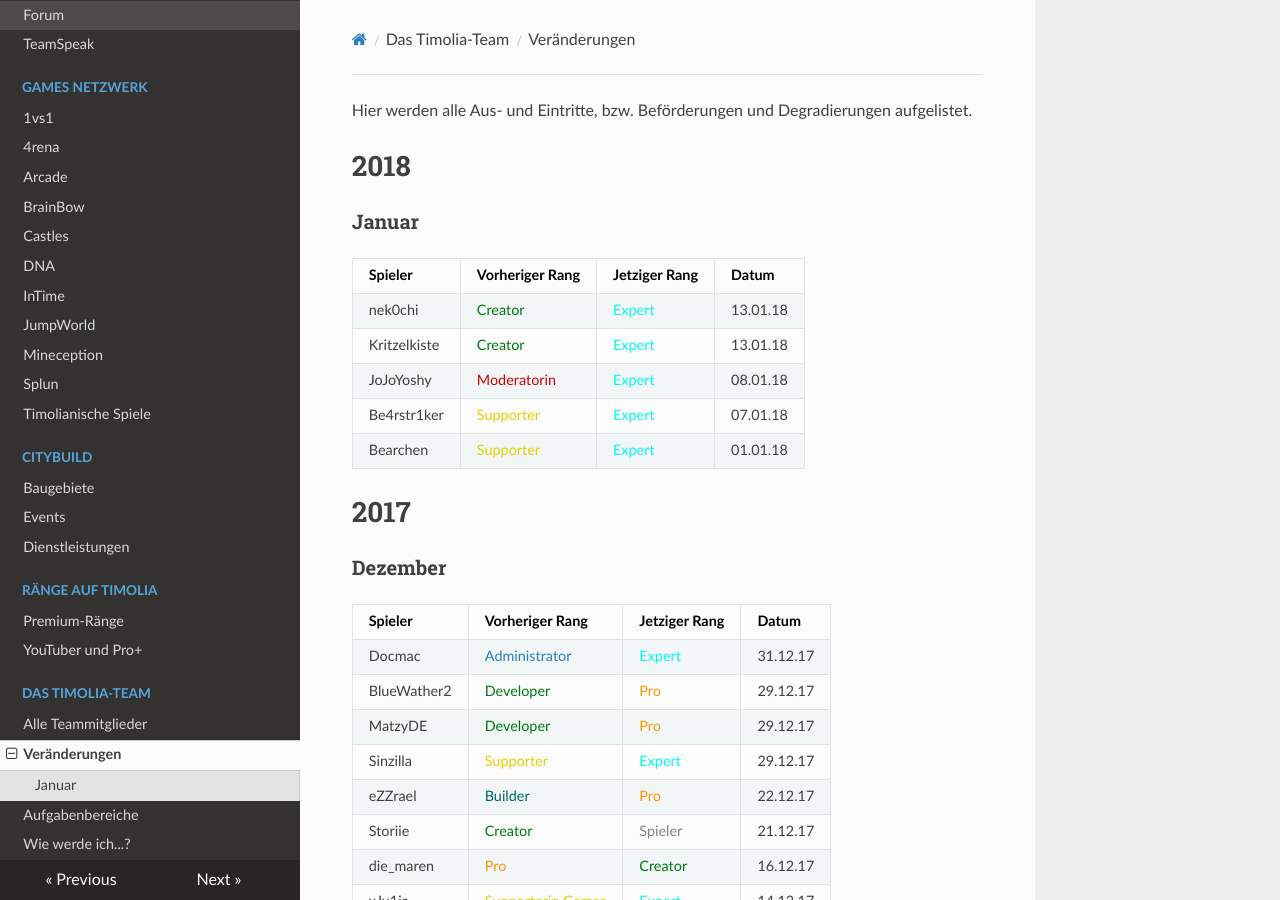
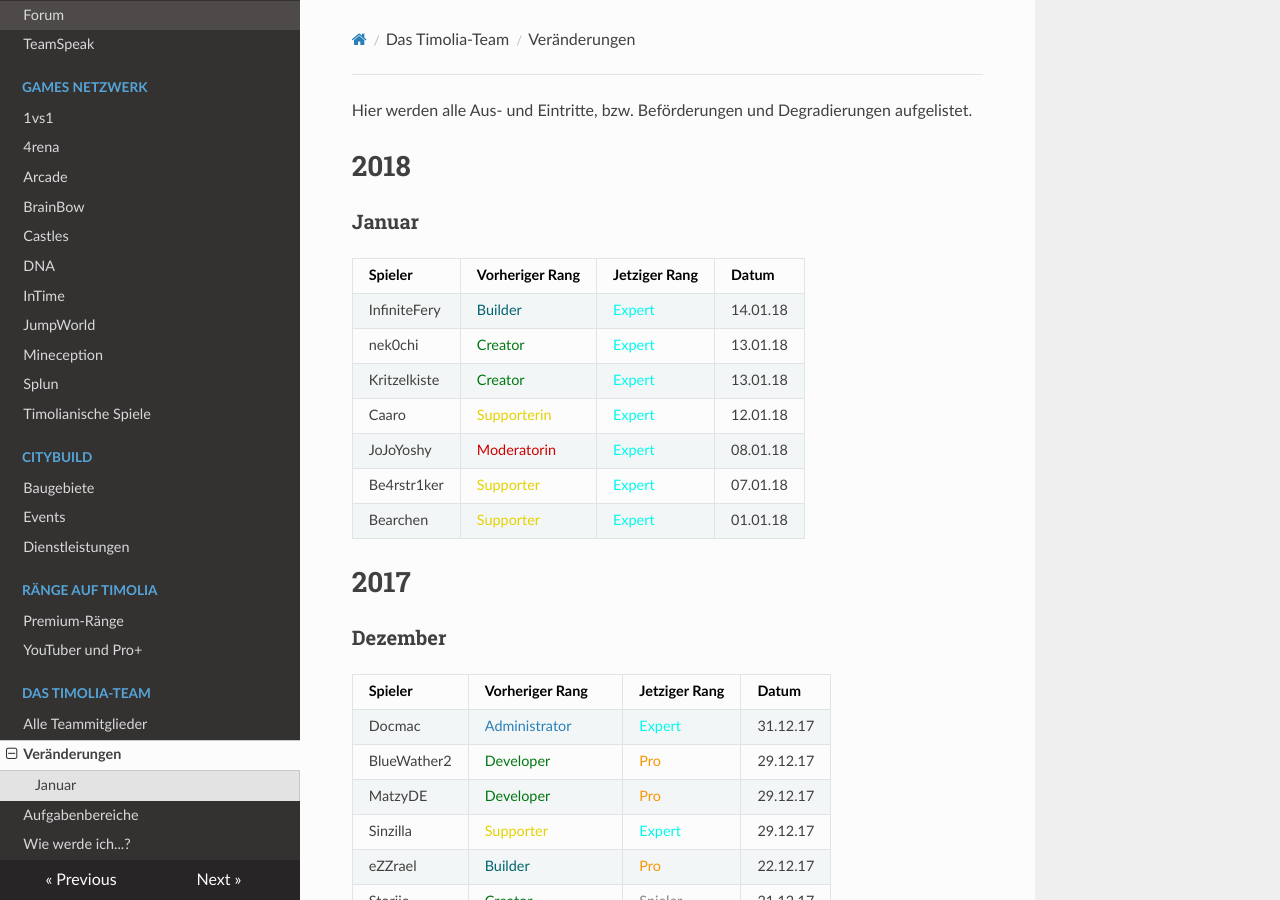
Before and after one commit to TimoliaDE/HowTo, an MkDocs documentation site: the page built from docs/team/changes.md, in a window 1280 px wide and 900 px high. Built offline with MkDocs 1.6.1, drawn with Linux system fonts in a browser that asks for light colours; nearby versions of some CDN libraries; old or Windows-style settings are respelled for this version of MkDocs.

Commit message:
Update changes.md

```diff
--- a/docs/team/changes.md
+++ b/docs/team/changes.md
@@ -5,8 +5,10 @@ Hier werden alle Aus- und Eintritte, bzw. Beförderungen und Degradierungen aufg
 ###<strong>Januar</strong>
 | Spieler | Vorheriger Rang | Jetziger Rang | Datum |
 | ------ | ------ | ------ | ------ |
+|InfiniteFery | <span style="color:#00646F">Builder</span> | <span style="color:#00F9EC">Expert</span> | 14.01.18 |
 |nek0chi | <span style="color:#007812">Creator</span> | <span style="color:#00F9EC">Expert</span> | 13.01.18 |
 |Kritzelkiste | <span style="color:#007812">Creator</span> | <span style="color:#00F9EC">Expert</span> | 13.01.18 |
+|Caaro | <span style="color:#E4D100">Supporterin</span> | <span style="color:#00F9EC">Expert</span> | 12.01.18 |
 |JoJoYoshy | <span style="color:#CF0101">Moderatorin</span> | <span style="color:#00F9EC">Expert</span> | 08.01.18 |
 |Be4rstr1ker | <span style="color:#E4D100">Supporter</span> | <span style="color:#00F9EC">Expert</span> | 07.01.18 |
 |Bearchen | <span style="color:#E4D100">Supporter</span> | <span style="color:#00F9EC">Expert</span> | 01.01.18 |
```
